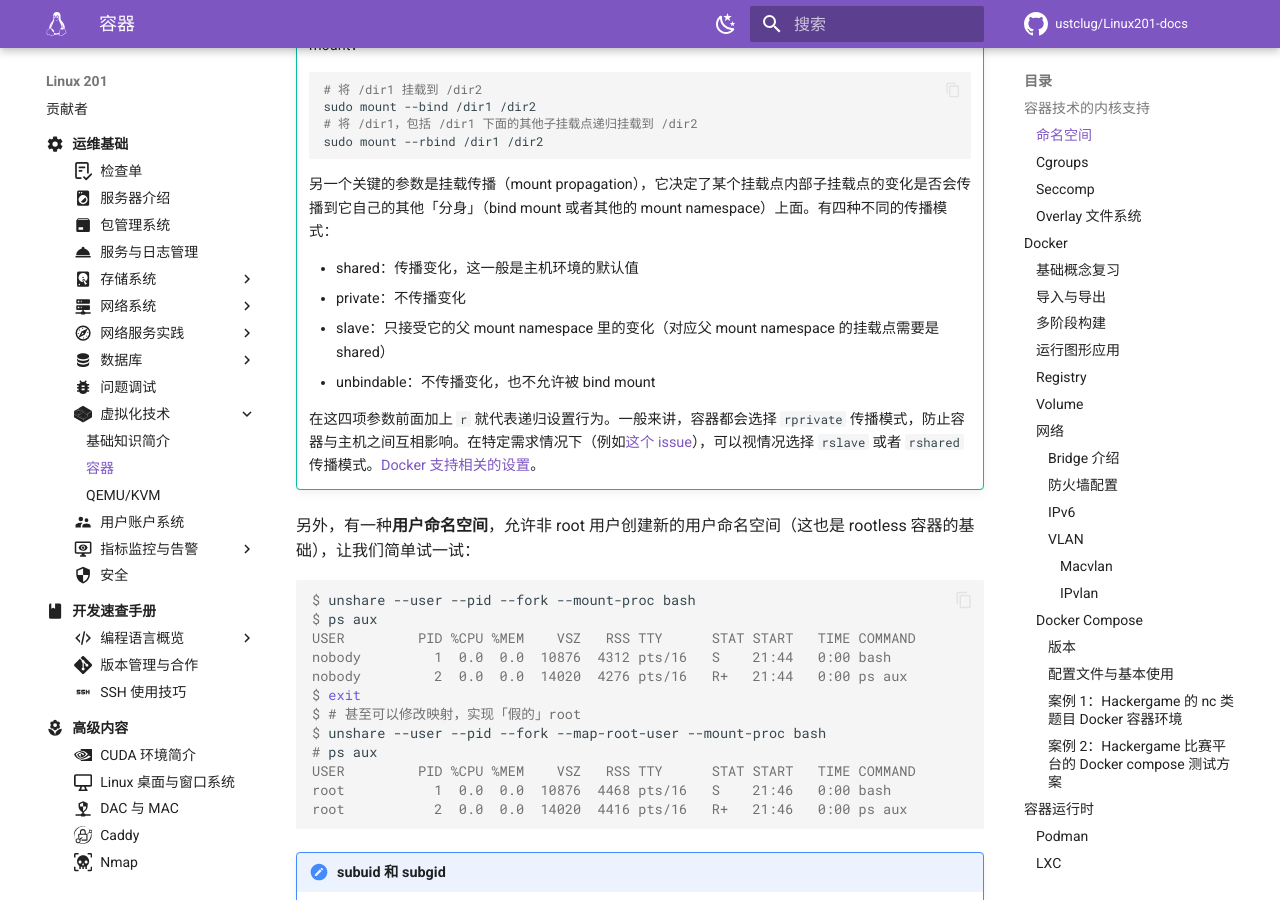
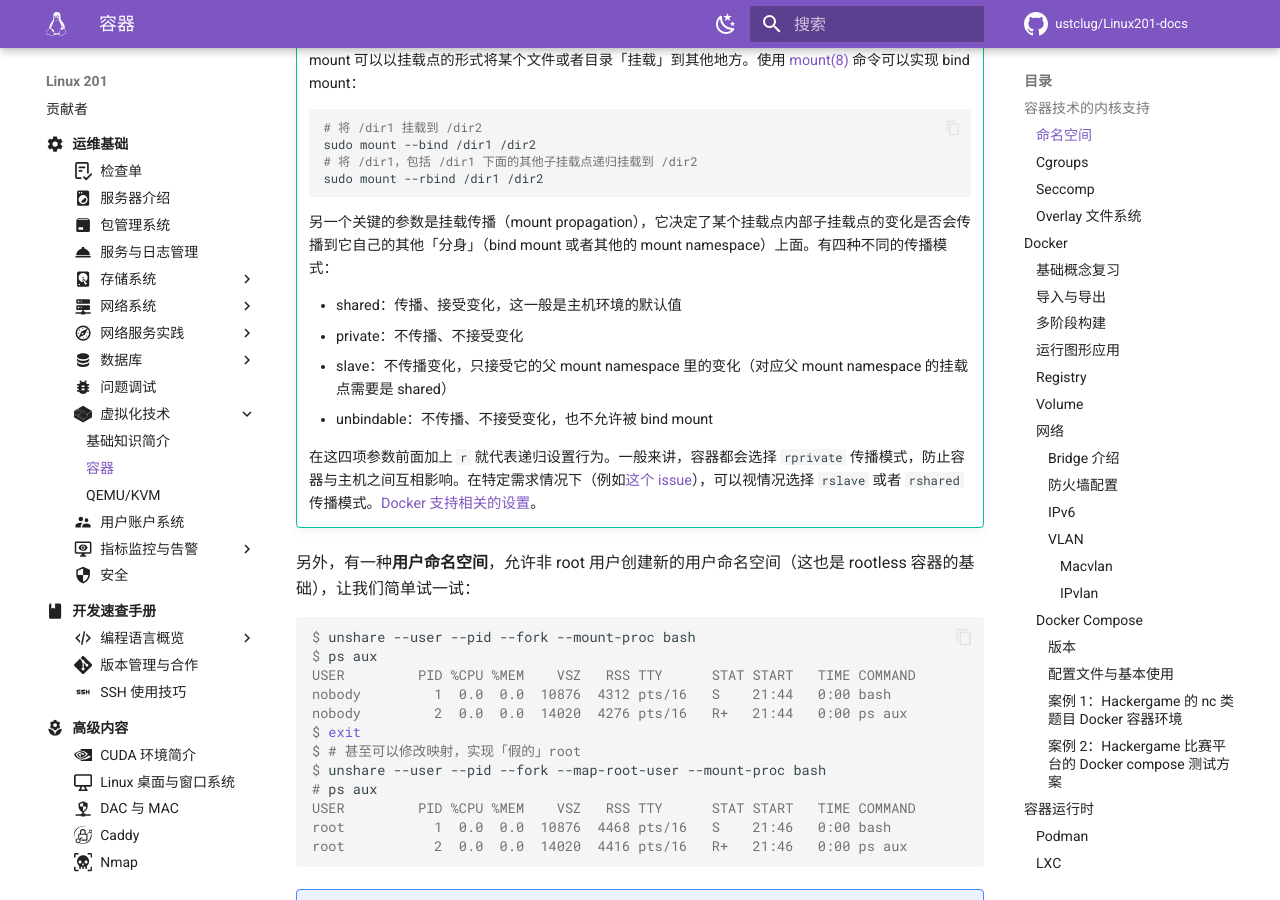
Before and after one commit to ustclug/Linux201-docs, an MkDocs documentation site: the page built from docs/ops/virtualization/container.md, in a window 1280 px wide and 900 px high, scrolled down 2410 px. Built offline with MkDocs 1.6.1 and Material for MkDocs 9.7.7, drawn with Linux system fonts in a browser that asks for light colours; comment, search, counter and statistics services are not loaded; some of the changed text lies outside the part shown.

Commit message:
ops/virtualization: Update propagation desc, and mirrorimage

```diff
--- a/docs/ops/virtualization/container.md
+++ b/docs/ops/virtualization/container.md
@@ -106,10 +108,10 @@
 
     另一个关键的参数是挂载传播（mount propagation），它决定了某个挂载点内部子挂载点的变化是否会传播到它自己的其他「分身」（bind mount 或者其他的 mount namespace）上面。有四种不同的传播模式：
 
-    - shared：传播变化，这一般是主机环境的默认值
-    - private：不传播变化
-    - slave：只接受它的父 mount namespace 里的变化（对应父 mount namespace 的挂载点需要是 shared）
-    - unbindable：不传播变化，也不允许被 bind mount
+    - shared：传播、接受变化，这一般是主机环境的默认值
+    - private：不传播、不接受变化
+    - slave：不传播变化，只接受它的父 mount namespace 里的变化（对应父 mount namespace 的挂载点需要是 shared）
+    - unbindable：不传播、不接受变化，也不允许被 bind mount
 
     在这四项参数前面加上 `r` 就代表递归设置行为。一般来讲，容器都会选择 `rprivate` 传播模式，防止容器与主机之间互相影响。在特定需求情况下（例如[这个 issue](https://github.com/ustclug/Yuki/issues/134)），可以视情况选择 `rslave` 或者 `rshared` 传播模式。[Docker 支持相关的设置](https://docs.docker.com/engine/storage/bind-mounts/#configure-bind-propagation)。
 
```
Also changed, not shown: other parts of docs/ops/virtualization/container.md (+3 -1 lines).
